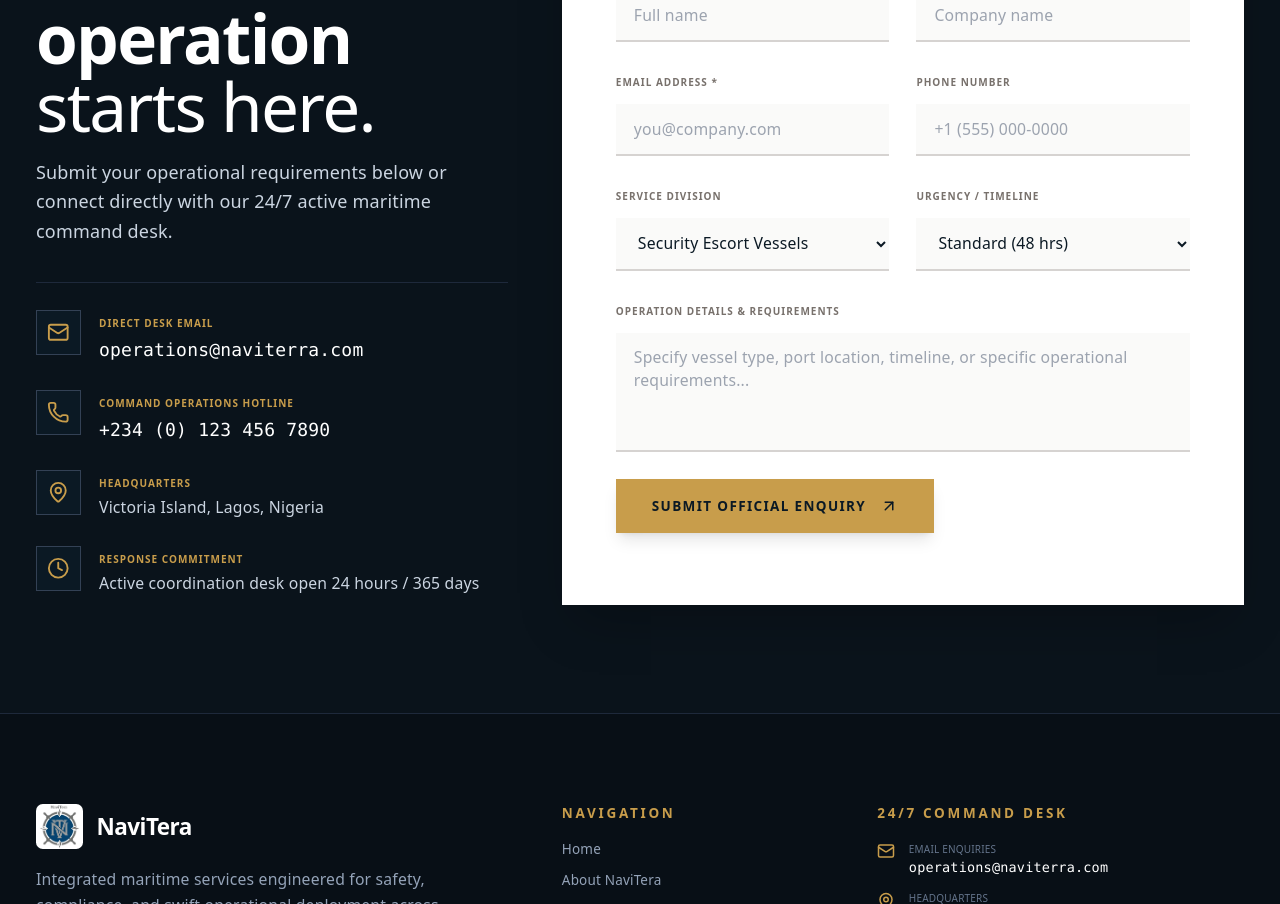
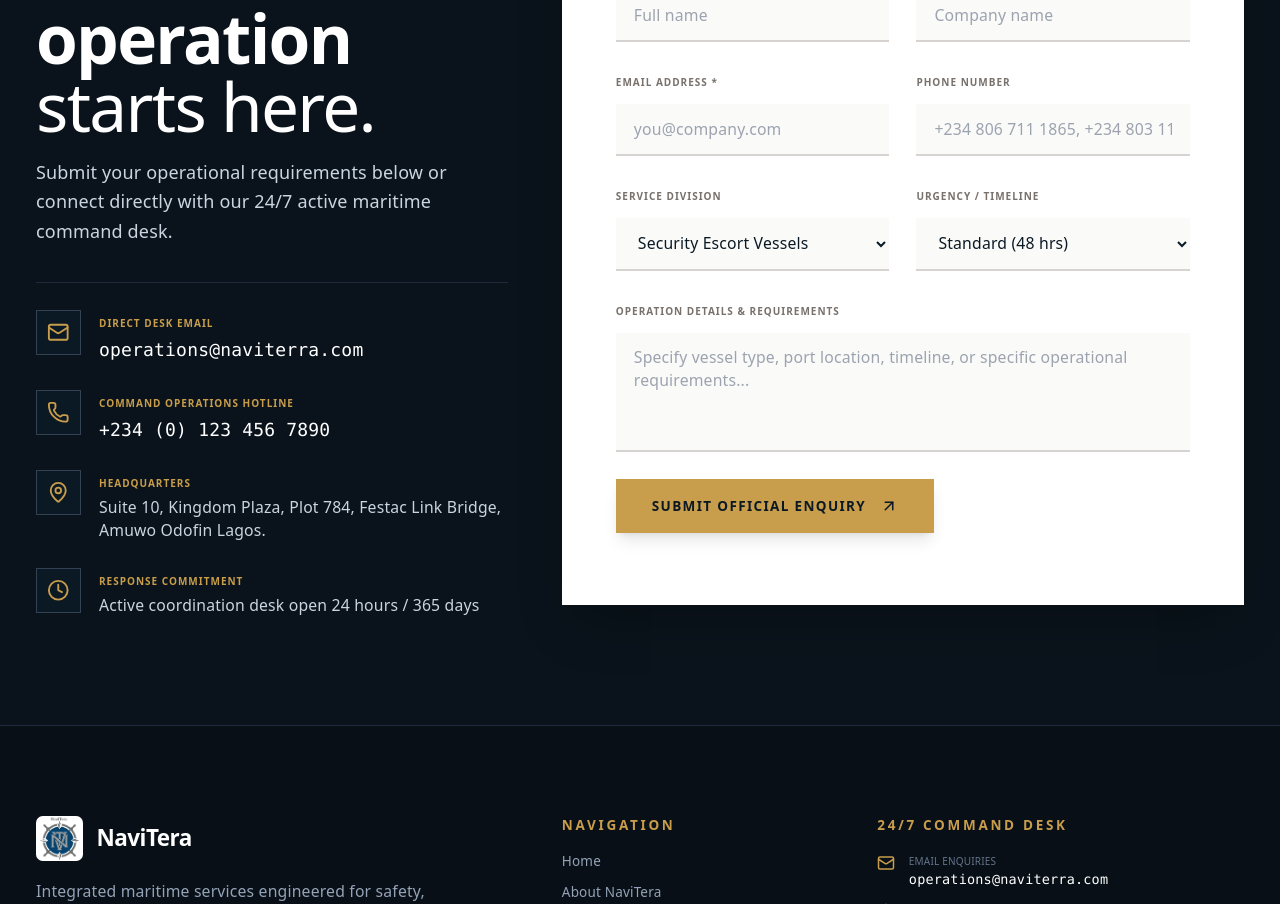
Before and after one commit to mojuba11/NaviTera-Frontiers, a React (Vite) app: page / in a window 1280 px wide. Shown: the part 4558-5462 px from the top of the page. Built offline with nearby package versions, Linux system fonts and the light colour scheme.

Commit message:
Update App.jsx

```diff
--- a/src/App.jsx
+++ b/src/App.jsx
@@ -561,7 +561,7 @@ export default function App() {
                   </div>
                   <div>
                     <span className="text-[10px] uppercase tracking-widest font-bold text-[#C89D4B] block">Headquarters</span>
-                    <span className="text-sm text-slate-300">Victoria Island, Lagos, Nigeria</span>
+                    <span className="text-sm text-slate-300">Suite 10, Kingdom Plaza, Plot 784, Festac Link Bridge, Amuwo Odofin Lagos.</span>
                   </div>
                 </div>
 
@@ -632,7 +632,7 @@ export default function App() {
                         type="text"
                         value={formData.phone}
                         onChange={(e) => setFormData({ ...formData, phone: e.target.value })}
-                        placeholder="+1 (555) 000-0000"
+                        placeholder="+234 806 711 1865, +234 803 110 5222"
                         className="w-full bg-stone-50 border-b-2 border-stone-300 focus:border-[#C89D4B] px-4 py-3 text-sm text-[#0B1924] outline-none"
                       />
                     </div>
```
